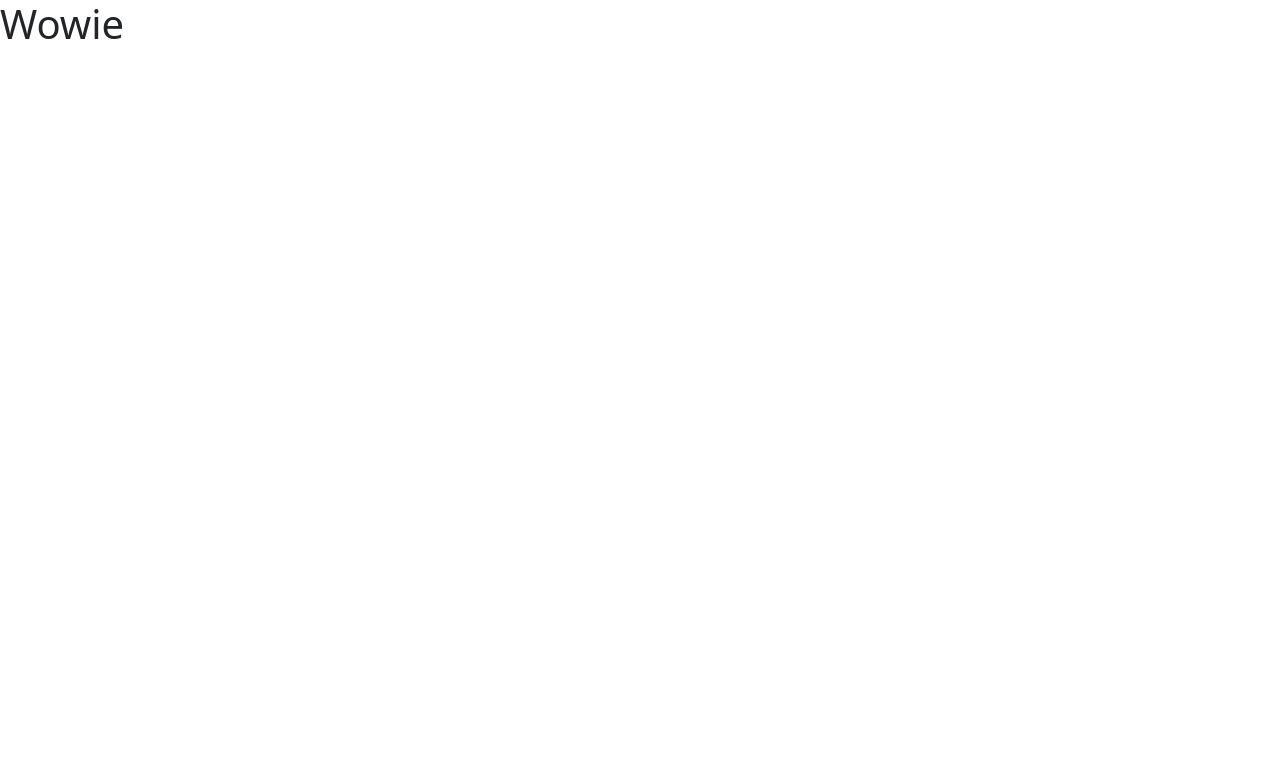
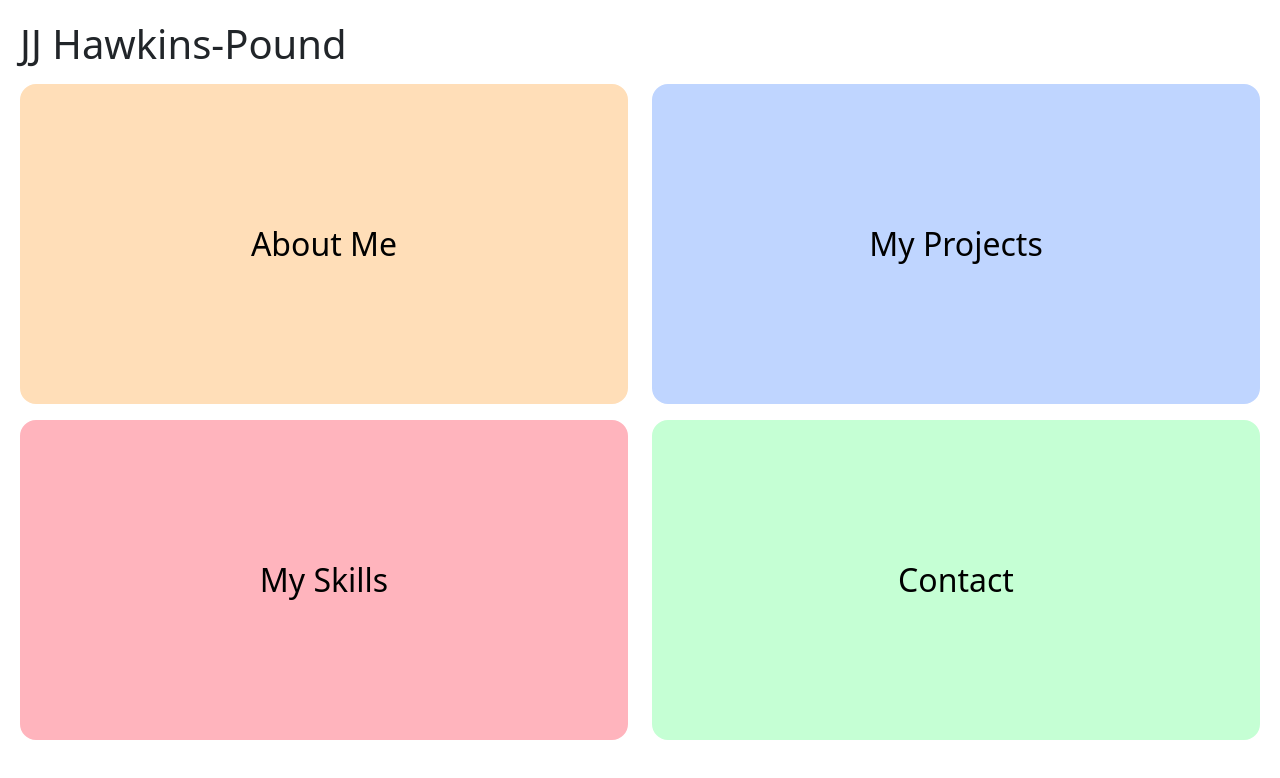
Before and after one commit to jjpound/jjpound.github.io, a plain HTML site: page index.html in a window 1280 px wide. Drawn offline with nearby package versions, Linux system fonts and the light colour scheme.

Commit message:
First Basic Visual Layout
4 large buttons with differing pastel background colors w/ Bootstrap

```diff
--- a/index.html
+++ b/index.html
@@ -5,9 +5,32 @@
     <meta name="viewport" content="width=device-width, initial-scale=1">
     <title>JJ Pound's Portfolio</title>
     <link href="https://cdn.jsdelivr.net/npm/bootstrap@5.3.0/dist/css/bootstrap.min.css" rel="stylesheet" integrity="sha384-9ndCyUaIbzAi2FUVXJi0CjmCapSmO7SnpJef0486qhLnuZ2cdeRhO02iuK6FUUVM" crossorigin="anonymous">
+    <link rel="stylesheet" href="style.css" type="text/css">
   </head>
   <body>
-    <h1>Wowie</h1>
+    <h1>JJ Hawkins-Pound</h1>
+    <div id="main-page-buttons" class="row align-middle">
+      <div class="col-md-6 col-sm-12 mt-3">
+        <button class="mainpage-content-opener" id="mainpage-about-button">
+          About Me
+        </button>
+      </div>
+      <div class="col-md-6 col-sm-12 mt-3">
+        <button class="mainpage-content-opener" id="mainpage-projects-button">
+          My Projects
+        </button>
+      </div>
+      <div class="col-md-6 col-sm-12 mt-3">
+        <button class="mainpage-content-opener" id="mainpage-skills-button">
+          My Skills
+        </button>
+      </div>
+      <div class="col-md-6 col-sm-12 mt-3">
+        <button class="mainpage-content-opener" id="mainpage-contact-button">
+          Contact
+        </button>
+      </div>
+    </div>
     <script src="https://cdn.jsdelivr.net/npm/bootstrap@5.3.0/dist/js/bootstrap.bundle.min.js" integrity="sha384-geWF76RCwLtnZ8qwWowPQNguL3RmwHVBC9FhGdlKrxdiJJigb/j/68SIy3Te4Bkz" crossorigin="anonymous"></script>
   </body>
 </html>
--- /dev/null
+++ b/style.css
@@ -0,0 +1,60 @@
+* {
+    box-sizing: border-box;
+}
+
+body {
+    padding: 20px;
+}
+
+h1 {
+    margin: 0;
+}
+
+.mainpage-content-opener {
+    width: 100%;
+    height: 40vh;
+    border: none;
+    border-radius: 1rem;
+    font-size: 2em;
+    transition: 500ms;
+}
+
+#main-page-buttons {
+    z-index: -1;
+}
+
+#mainpage-about-button {
+    background-color: #ffdeb8;
+    border: 2px solid #ffdeb8;
+}
+
+#mainpage-about-button:hover {
+    border: 3px solid #ffaf54;
+}
+
+#mainpage-projects-button {
+    background-color: #bfd5ff;
+    border: 2px solid #bfd5ff;
+}
+
+#mainpage-projects-button:hover {
+    border: 3px solid #5b94ff;
+}
+
+#mainpage-skills-button {
+    background-color: #ffb4bd;
+    border: 2px solid #ffb4bd;
+}
+
+#mainpage-skills-button:hover {
+    border: 3px solid #ff697a;
+}
+
+#mainpage-contact-button {
+    background-color: #c5ffd4;
+    border: 2px solid #c5ffd4;
+}
+
+#mainpage-contact-button:hover {
+    border: 3px solid #6dff94;
+}
```
